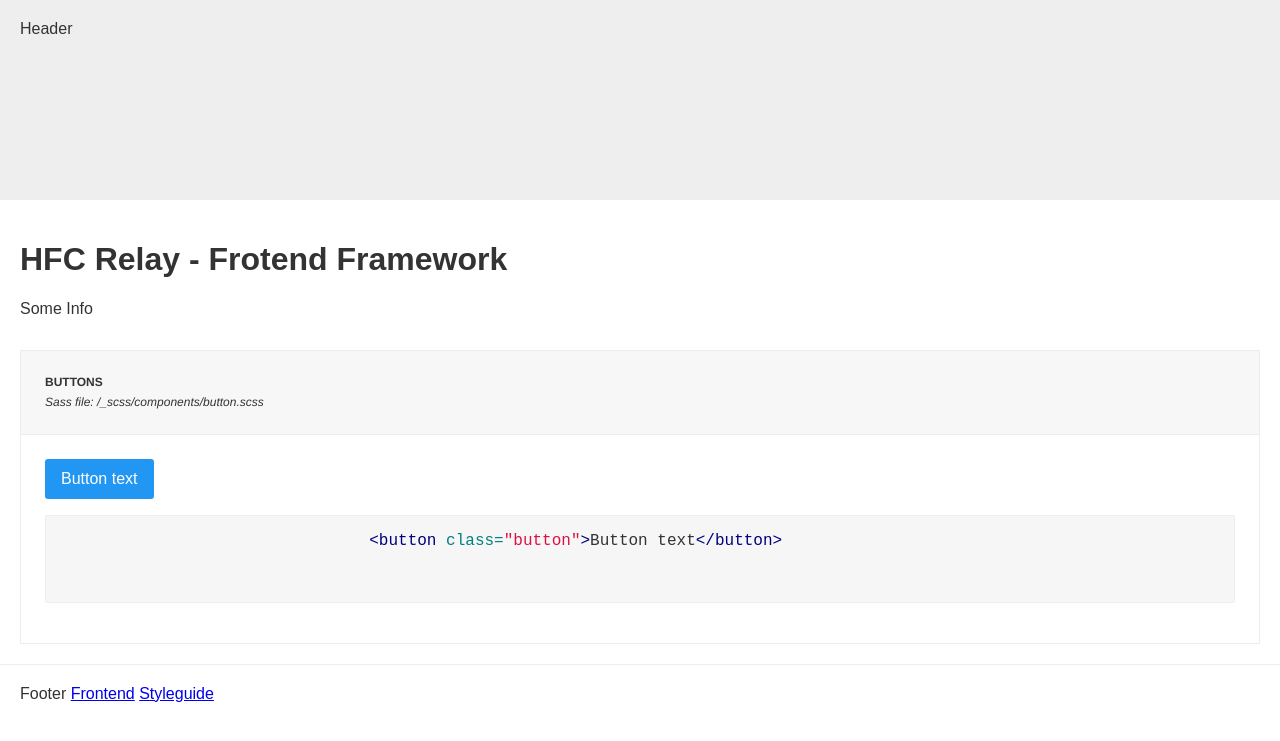
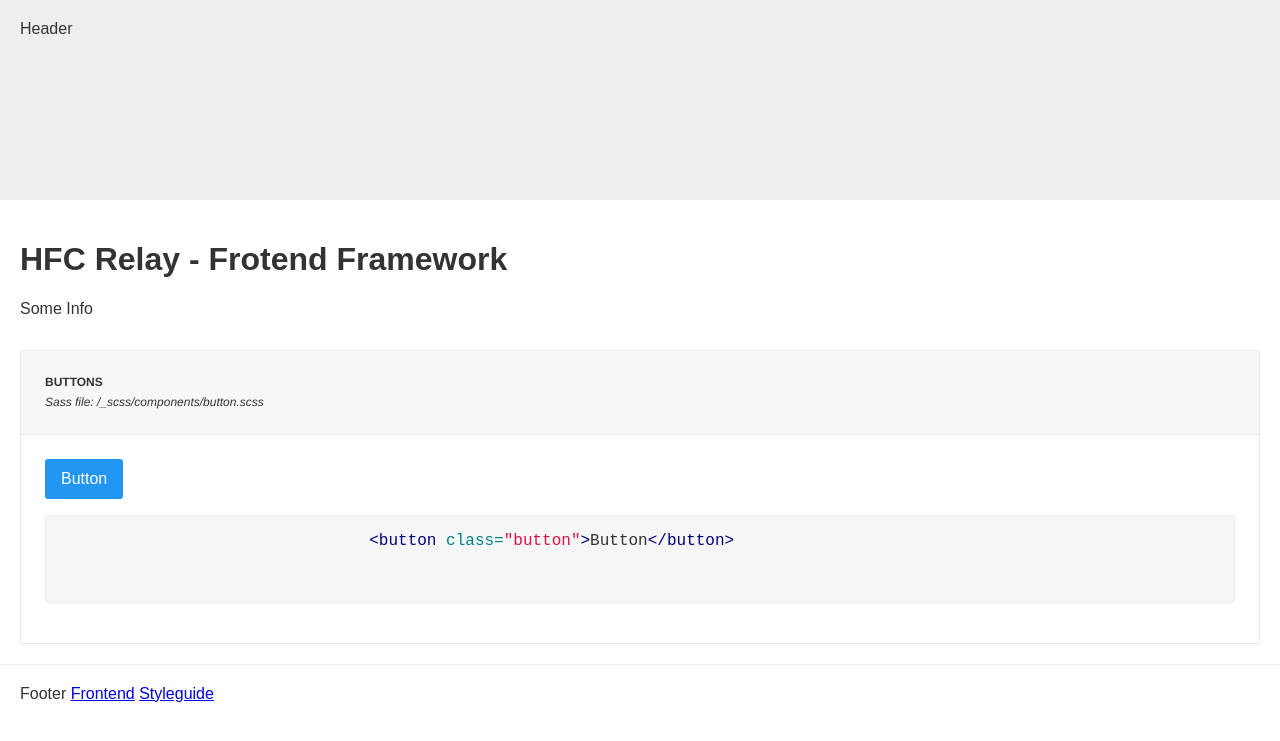
Before and after one commit to NilsDannemann/j_hfc_relay, a Jekyll site: the page built from styleguide.html, in a window 1280 px wide. Shown: the top 741 px of the page. Built offline with Jekyll 4.4.1, drawn with Linux system fonts in a browser that asks for light colours.

Commit message:
[fix] button

```diff
--- a/_components/button.html
+++ b/_components/button.html
@@ -3,4 +3,4 @@ title: Buttons
 scss: '/_scss/components/button.scss'
 type: buttons
 ---
-<button class="button">Button text</button>
+<button class="button">Button</button>
```
